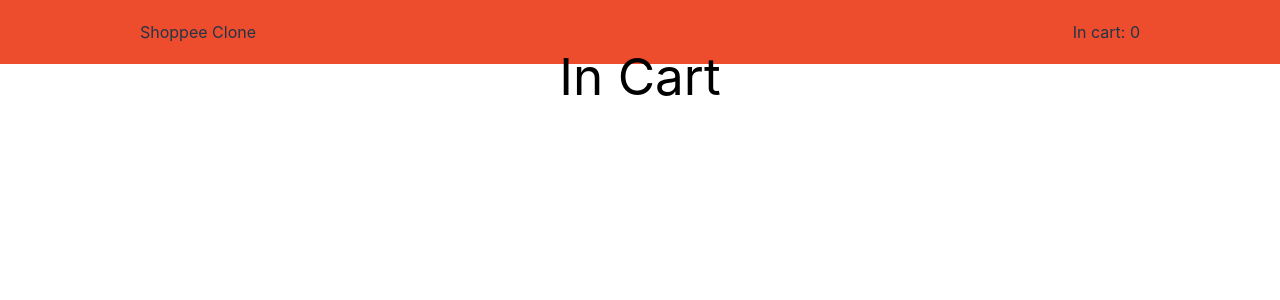
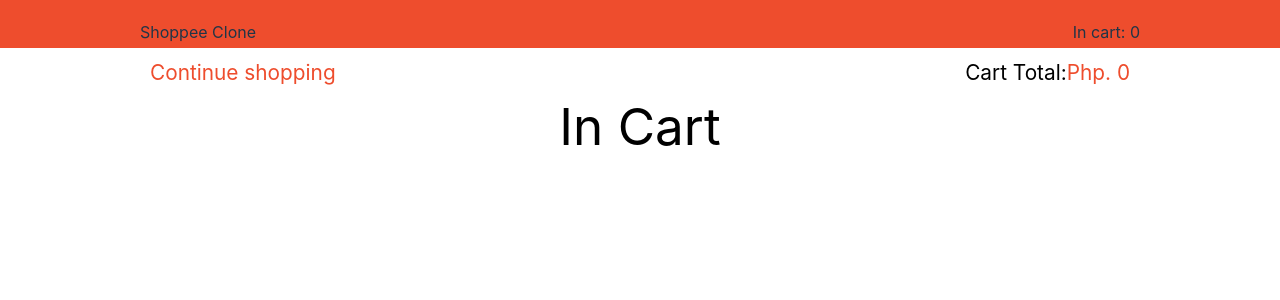
Before and after one commit to kyleperales/shopping-cart-app, a React (Vite) app: page /cart in a window 1280 px wide. Shown: the top 300 px of the page. Built offline with nearby package versions, Linux system fonts and the light colour scheme.

Commit message:
add continue shopping functionality and cart total display in InCart component; enhance styling for sub-header

```diff
--- a/src/components/in-cart/InCart.jsx
+++ b/src/components/in-cart/InCart.jsx
@@ -1,8 +1,9 @@
-import { useOutletContext } from 'react-router-dom'
+import { useNavigate, useNavigation, useOutletContext } from 'react-router-dom'
 import './InCart.scss'
 
 function InCart() {
     const { cart, onSetCart } = useOutletContext()
+    const navigate = useNavigate()
 
     const deleteItem = (e) => {
         const item = cart.get(parseInt(e.target.id))
@@ -12,7 +13,28 @@ function InCart() {
         }
     }
 
+    const continueShopping = () => {
+        navigate('/shop')
+    }
+
     return (
+        <div>
+            <div className='sub-header'>
+                <div className='content'>
+                    <span className='continue-shopping'
+                        onClick={continueShopping}>
+                        Continue shopping
+                    </span>
+                    <span className='cart-total'>
+                        Cart Total:
+                        <span className='total'>
+                            Php. {
+                                Array.from(cart.values()).reduce((total, item) => total + (item.count * item.price), 0)
+                            }
+                        </span>
+                    </span>
+                </div>
+            </div>
             <div className='cart'>
                 <h1>In Cart</h1>
                 {
@@ -37,6 +59,7 @@ function InCart() {
                     ))
                 }
             </div>
+        </div>
     )
 }
 
--- a/src/components/in-cart/InCart.scss
+++ b/src/components/in-cart/InCart.scss
@@ -1,4 +1,30 @@
 @import './../../styles/colors.scss';
+
+.sub-header {
+    margin: 0 auto;
+    width: 100%;
+    background-color: $white;
+
+    .content {
+        display: flex;
+        flex-direction: row;
+        justify-content: space-between;
+        align-items: center;
+
+        color: $black;
+        font-size: 1.3rem;
+        margin: 20px 0;
+        width: 1000px;
+        height: 50px;
+        margin: 0 auto;
+        padding: 10px;
+        .continue-shopping {
+            color: $orange;
+            cursor: pointer;
+        }
+    }
+
+}
 
 .cart {
     color: $black;
@@ -32,9 +58,6 @@
                 max-width: 200px;
             }
         }
-        .total {
-            color: $orange;
-        }
         .delete-btn {
             background-color: $white;
             color: $red;
@@ -44,3 +67,6 @@
         }
     }
 }
+.total {
+    color: $orange;
+}
```
Lines whose indentation alone changed are shown as unchanged.
